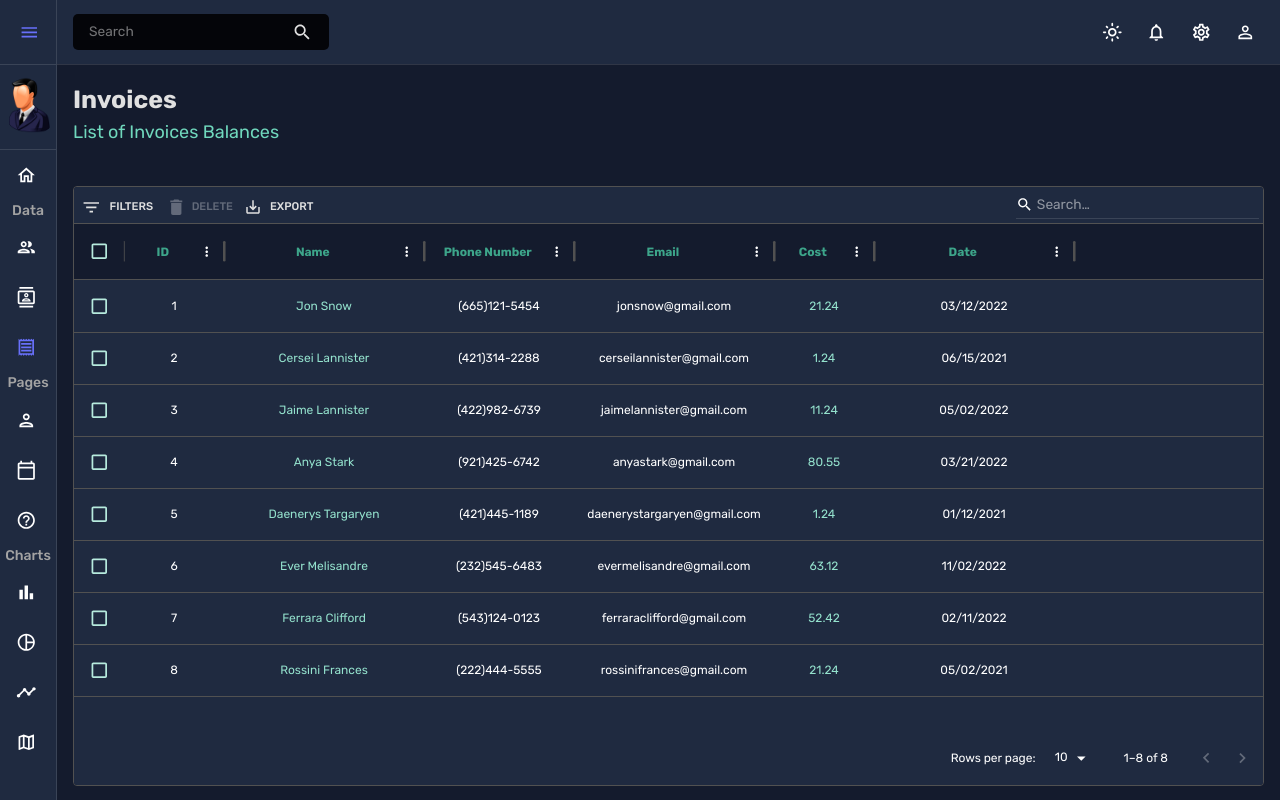
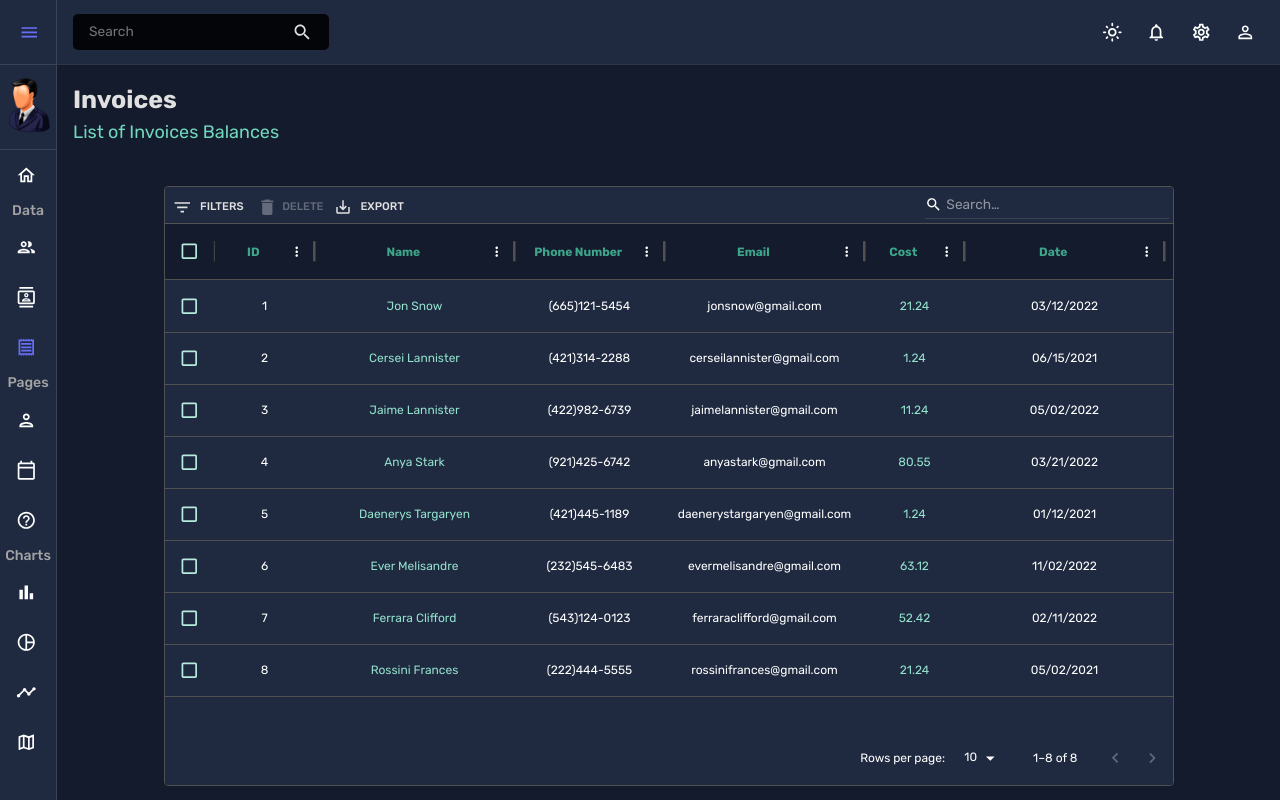
Before and after one commit to Amr-Elshabrawy-Dev/crud-operations, a React (Create React App) app: page /invoices in a window 1280 px wide. Built offline with nearby package versions, Linux system fonts and the light colour scheme.

Commit message:
fix: :bug: Adds dynamic maxWidth to DataTable component
Calculates the maximum width of the data table based on the specified column widths.   Enhances the layout by ensuring the table can adapt its width to fit the content better.  Improves responsiveness and user experience.

```diff
--- a/src/components/ui/DataTable.jsx
+++ b/src/components/ui/DataTable.jsx
@@ -20,10 +20,19 @@ const DataTable = ({
   const theme = useTheme();
   const colors = tokens(theme.palette.mode);
 
+  const tableWidth = columns
+    .map((col) => {
+      return col.width;
+    })
+    .reduce((acc, col) => {
+      return acc + Number(col);
+    }, 60);
+
   // Merge custom styles with default styles
   const dataGridStyles = {
     height: "75dvh",
     width: "100%",
+    maxWidth: tableWidth,
     mx: "auto",
     mt: 3,
     "& .MuiDataGrid-columnHeaderTitle": { fontWeight: "bold" },
```
